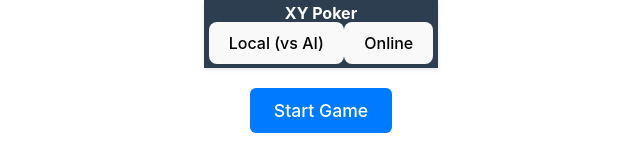
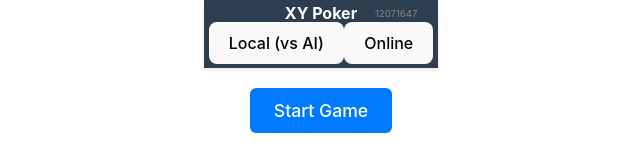
Before and after one commit to sotwat/xy-poker, a React (Vite) app: page / in a window 1280 px wide. Shown: the top 160 px of the page, without its empty margins (319-959 px from the left). Built offline with nearby package versions, Linux system fonts and the light colour scheme; no server answers.

Commit message:
fix: バージョン表記の更新漏れを修正 v12071647

```diff
--- a/src/App.tsx
+++ b/src/App.tsx
@@ -383,9 +383,9 @@ function App() {
   }, [gameState.currentPlayerIndex]);
 
   return (
-    <div className={`app phase-${phase}`}>
+    <div className={`app ${isLobbyView ? 'view-lobby' : 'view-game'} phase-${phase}`}>
       <header className={`app-header ${(phase === 'playing' || phase === 'scoring') ? 'battle-mode' : ''}`}>
-        <h1>XY Poker {phase === 'setup' && <span className="version">12062155</span>}</h1>
+        <h1>XY Poker {isLobbyView && <span className="version">12071647</span>}</h1>
         {((mode === 'local' && phase === 'setup') || (mode === 'online' && !isOnlineGame)) && (
           <div className="mode-switch">
             <button
```
Also changed, not shown: 1 other file (tests, documents, lock files or other folders).
